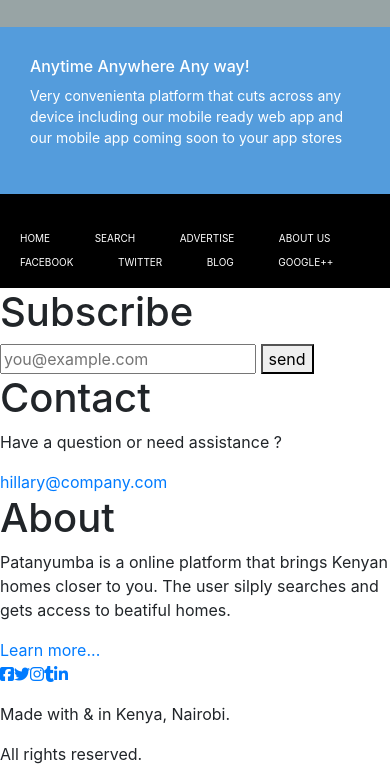
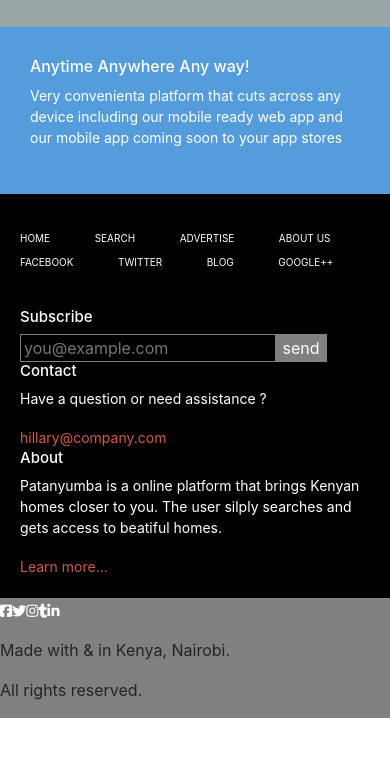
Before and after one commit to imhilla/patanyumba, a plain HTML site: page index.html in a window 390 px wide. Shown: the part 2323-3105 px from the top of the page. After the commit the page ends 3041 px from the top, so only its background shows below. Drawn offline with nearby package versions, Linux system fonts and the light colour scheme.

Commit message:
styled tha footer info section for all viewports

```diff
--- a/style.css
+++ b/style.css
@@ -183,6 +183,53 @@
 
   .hide {
     display: none;
+  }
+
+
+  .lower {
+    display: flex;
+    flex-direction: column;
+    align-items: flex-start;
+    color: white;
+    background-color: black;
+    padding: 20px;
+  }
+
+  .lower h1 {
+    font-size: 15px;
+  }
+
+  .lower a {
+    color: #d45749;
+    font-size: 14px;
+  }
+
+  .lower p {
+    font-size: 14px;
+  }
+
+  .subscribe input {
+    background-color: black;
+    border: 1px solid gray;
+    padding: 1px 3px;
+  }
+
+  .subscribe button {
+    color: white;
+    background-color: gray;
+    margin-left: -5px;
+    padding: 2px 7px;
+    border: none;
+  }
+
+  .last-footer {
+    background-color: gray;
+  }
+
+  .social li a {
+    text-decoration: none;
+    color: white;
+    font-size: 14px;
   }
 
 }
```
